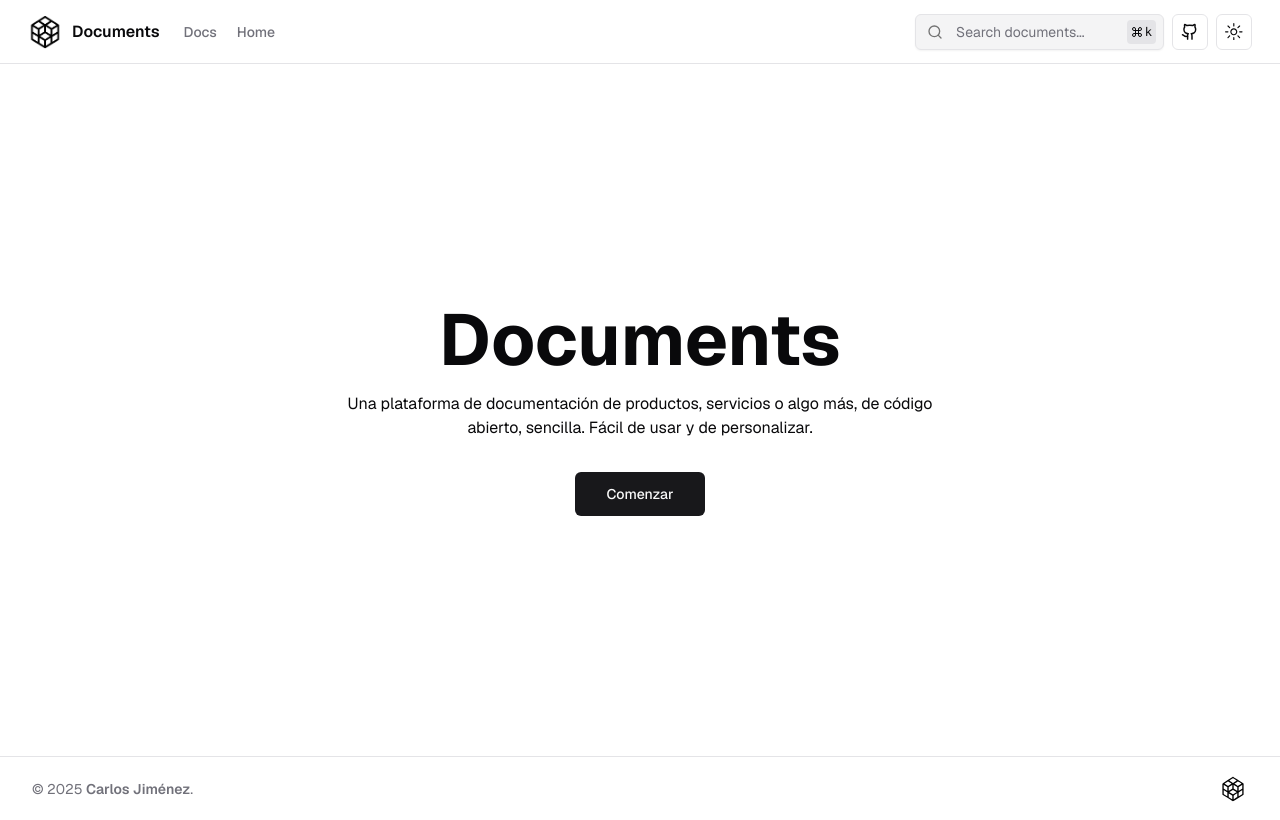
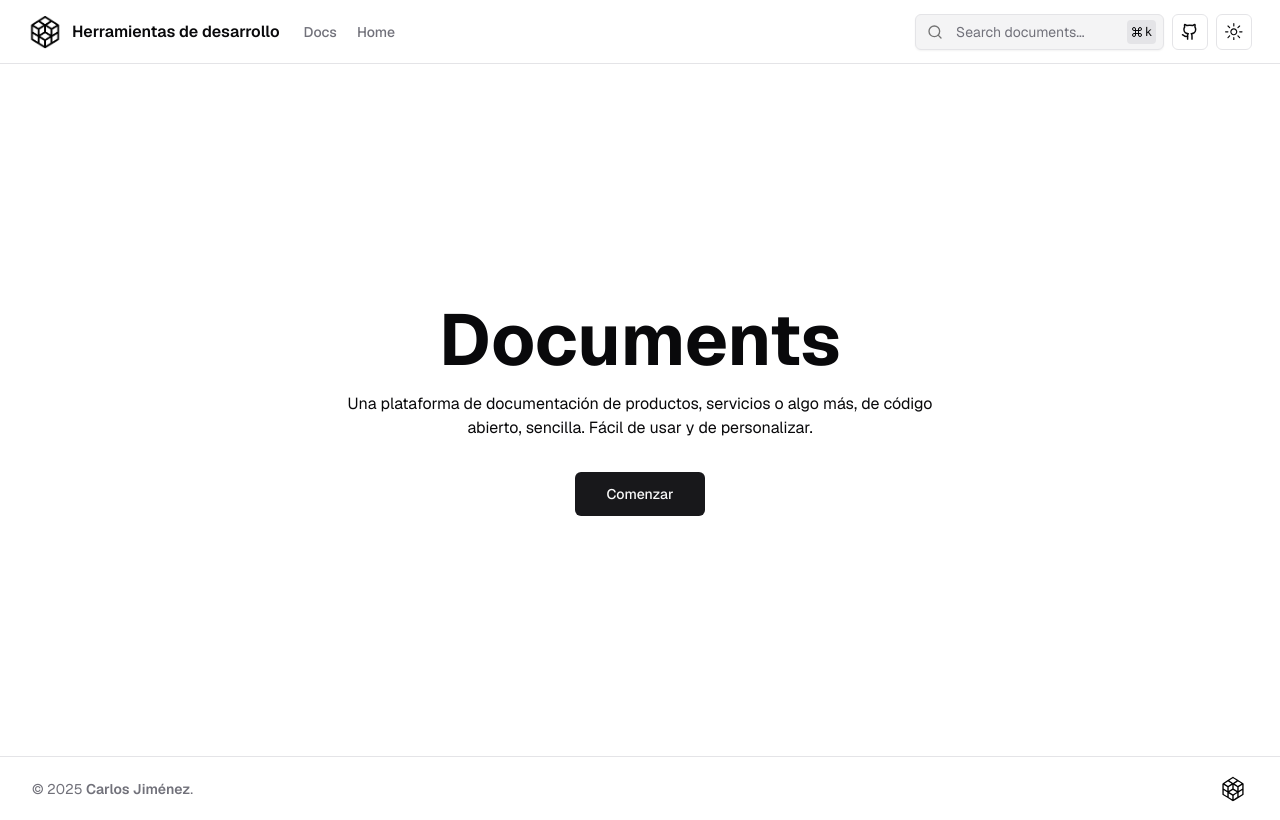
Before and after one commit to cjhirashi/docs-herramientas-desarrollo, a Next.js app: page / in a window 1280 px wide. Built offline with nearby package versions, Linux system fonts and the light colour scheme.

Commit message:
Update site name to "Herramientas de desarrollo" in settings

```diff
--- a/settings/settings.ts
+++ b/settings/settings.ts
@@ -4,13 +4,12 @@ export const siteicon = "/icon.png"
 export const gtm = "GTM-XXXXXXX"
 export const gtmconnected = true
 
-export const sitename = "Documents"
+export const sitename = "Herramientas de desarrollo"
 export const description =
   "Esta plantilla de documentación integral, diseñada con Next.js y disponible como código abierto, ofrece un diseño elegante y responsivo, adaptado para satisfacer todos los requisitos de documentación de su proyecto."
 export const keywords = [
   "Next.js",
   "documentación",
-  "open source",
   "SEO",
 ]
 export const urlimage = "/images/og-image.png"
```
